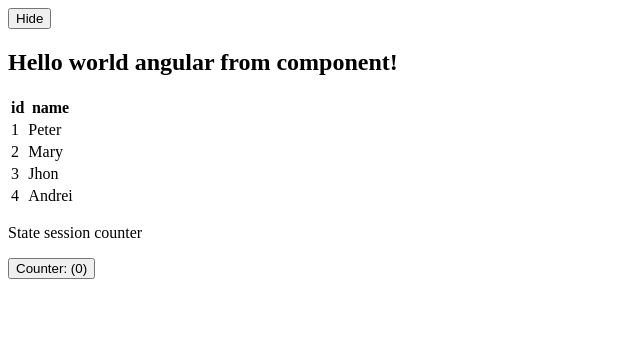
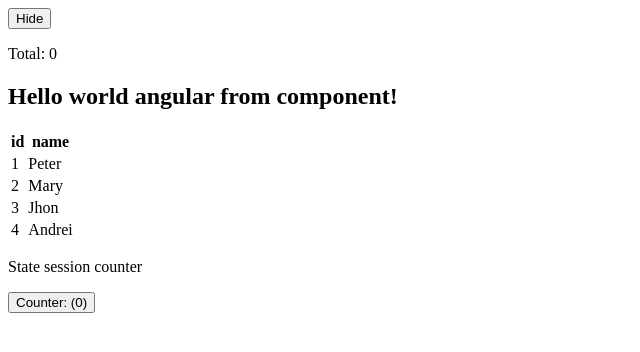
Before and after one commit to jonas-repo/AngularFrontendFullstack, an Angular app: page / in a window 1280 px wide. Both pictures are taken after a click on the button "Show". Shown: the top 352 px of the page, without its empty margins (0-640 px from the left). Built offline with nearby package versions, Linux system fonts and the light colour scheme.

Commit message:
adding shared attributes from child to parent component

```diff
--- a/src/app/app.html
+++ b/src/app/app.html
@@ -3,6 +3,7 @@
 </button>
 
 @if (visible) {
+  <p>Total: {{counter}}</p>
   <h2>{{title}}</h2>
   @if (users != undefined && users.length > 0) {
   <table>
@@ -34,7 +35,7 @@
   <h2>Sorry page not available</h2>
 }
 
-<app-counter [title]="subtitle"></app-counter>
+<app-counter [title]="subtitle" (counterEmmit)="setCounter($event)"></app-counter>
 
 <!-- <div *ngIf="visible else notEnabled">
 
--- a/src/app/app.ts
+++ b/src/app/app.ts
@@ -1,4 +1,4 @@
-import { Component } from '@angular/core';
+import { Component, OnInit } from '@angular/core';
 import { RouterOutlet } from '@angular/router';
 import {CommonModule} from '@angular/common';
 import { Counter } from './counter/counter';
@@ -10,12 +10,23 @@
   templateUrl: './app.html',
   styleUrl: './app.css'
 })
-export class App {
+export class App implements OnInit{
+
   protected title = 'Hello world angular from component!';
   subtitle = 'State session counter'
   users = ['Peter','Mary','Jhon','Andrei'];
   visible: boolean = false;
+  counter: number = 0;
+
+  ngOnInit(): void {
+    this.counter =
+   parseInt(sessionStorage.getItem('counter')!) || 0;
+  }
   setVisible(): void {
     this.visible = this.visible? false : true;
   }
+
+  setCounter(counter: number):void{
+    this.counter = counter;
+  }
 }
--- a/src/app/counter/counter.ts
+++ b/src/app/counter/counter.ts
@@ -1,4 +1,4 @@
-import { Component, Input, OnInit } from '@angular/core';
+import { Component, EventEmitter, Input, OnInit, Output, output } from '@angular/core';
 
 @Component({
   selector: 'app-counter',
@@ -11,6 +11,8 @@
 
 @Input() title!:string;
 
+@Output() counterEmmit : EventEmitter<number> = new EventEmitter();
+
  ngOnInit(): void {
    this.counter =
    parseInt(sessionStorage.getItem('counter')!) || 0;
@@ -19,5 +21,6 @@
  setCounter(): void{
   this.counter = this.counter +1;
   sessionStorage.setItem('counter', this.counter.toString());
+  this.counterEmmit.emit(this.counter);
  }
 }
```
